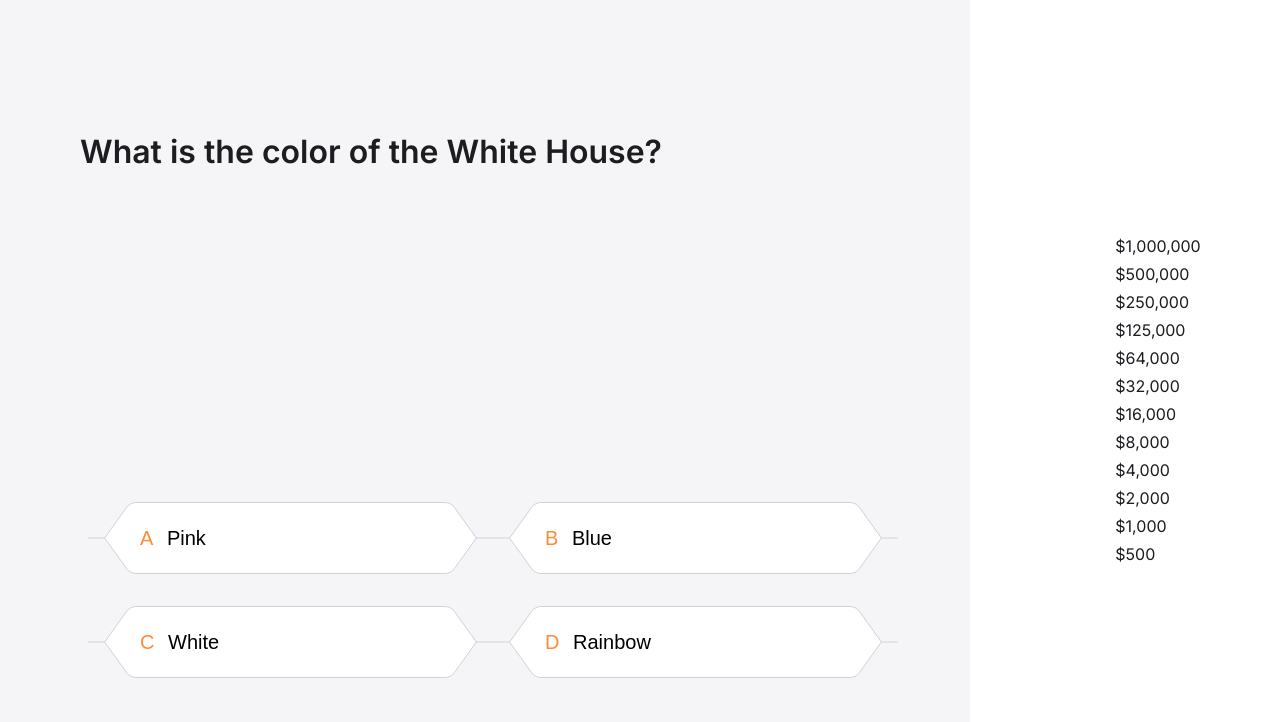
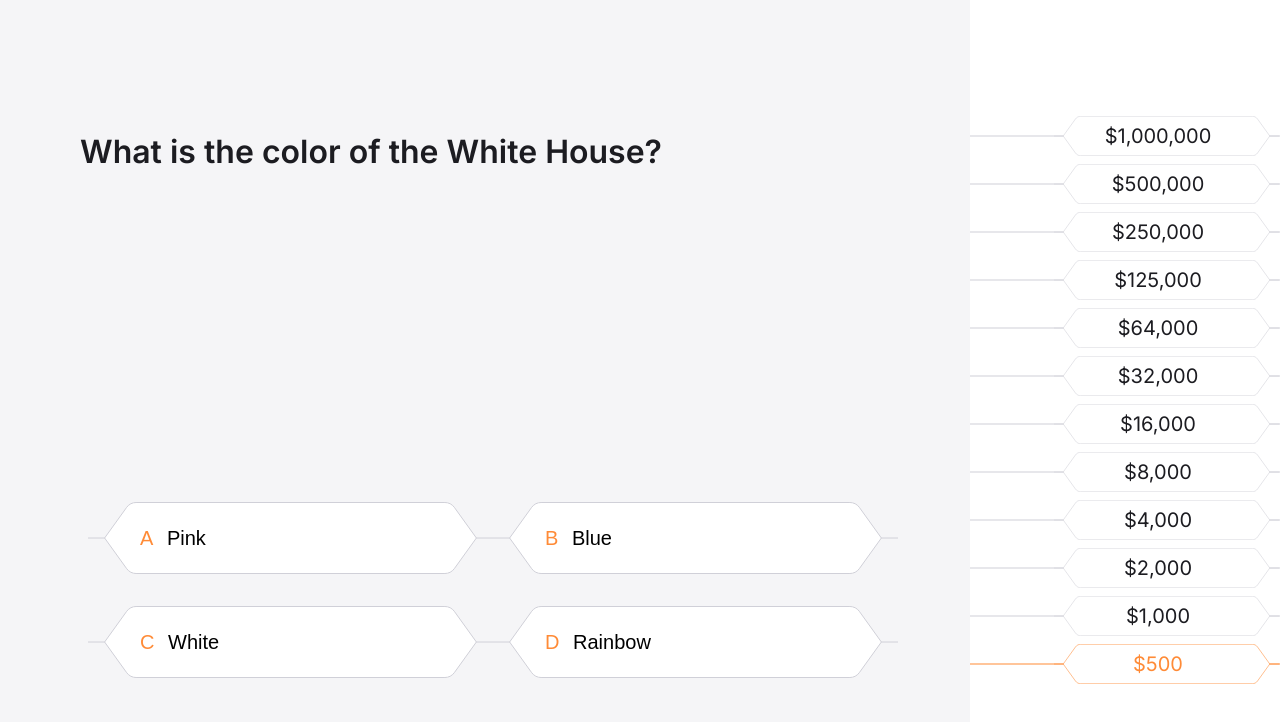
Before and after one commit to Shupmilk/Who-Wants-to-Be-a-Millionaire, a React (Create React App) app: page /game in a window 1280 px wide. Shown: the top 722 px of the page. Built offline with nearby package versions, Linux system fonts and the light colour scheme.

Commit message:
Create Rewards component.

```diff
--- a/src/components/Game.css
+++ b/src/components/Game.css
@@ -6,17 +6,3 @@
 .game__col_left {
     background-color: var(--black-5);
 }
-
-.game-rewards {
-    display: flex;
-    align-items: center;
-    justify-content: center;
-    height: 100vh;
-}
-
-.game-rewards-list {
-    list-style: none;
-    display: grid;
-    grid-template-columns: 1fr;
-    grid-gap: 8px;
-}
--- a/src/components/Game.tsx
+++ b/src/components/Game.tsx
@@ -8,8 +8,9 @@ import {
 	nextQuestion,
 	gameOver,
 } from '../redux/actions/gameActions';
+import Questions from './Questions';
+import Rewards from './Rewards';
 import './Game.css';
-import Questions from './Questions';
 
 const Game = () => {
 	const navigate = useNavigate();
@@ -20,12 +21,7 @@ const Game = () => {
 	const [isCorrectAnswer, setIsCorrectAnswer] = useState(true);
 	const [isSelected, setIsSelected] = useState(false);
 
-	useEffect(() => {
-		if (currentQuestionIndex >= questions.length) {
-			dispatch(gameOver());
-			navigate('/game-over');
-		}
-	}, [currentQuestionIndex, dispatch, navigate, questions]);
+	const currentQuestion = questions[currentQuestionIndex];
 
 	const handleNextQuestion = useCallback(
 		(option: string) => {
@@ -60,9 +56,12 @@ const Game = () => {
 		[currentQuestionIndex, dispatch, navigate, questions]
 	);
 
-	const currentQuestion = questions[currentQuestionIndex];
-
-	const rewards = [...questions].reverse();
+	useEffect(() => {
+		if (currentQuestionIndex >= questions.length) {
+			dispatch(gameOver());
+			navigate('/game-over');
+		}
+	}, [currentQuestionIndex, dispatch, navigate, questions]);
 
 	return (
 		<main className="game">
@@ -78,18 +77,7 @@ const Game = () => {
 				)}
 			</section>
 			<section className="game__col game__col_right">
-				<div className="game-rewards">
-					<ul className="game-rewards-list">
-						{rewards.map(({ reward }) => (
-							<li
-								key={reward}
-								className="game-rewards-list__item"
-							>
-								${reward}
-							</li>
-						))}
-					</ul>
-				</div>
+				<Rewards rewards={[...questions].reverse()} />
 			</section>
 		</main>
 	);
--- a/src/components/Questions.css
+++ b/src/components/Questions.css
@@ -11,7 +11,6 @@
     font-weight: 600;
     line-height: 116%;
 }
-
 
 .game-questions-container {
     display: grid;
--- a/src/components/Questions.tsx
+++ b/src/components/Questions.tsx
@@ -23,7 +23,7 @@ const Questions = ({currentQuestion, isSelected, selectedOption, isCorrectAnswer
 				{currentQuestion.options.map((option: string, index: number) => (
 					<button
 						key={option}
-						className={cx(`game-questions__item`, {
+						className={cx('game-questions__item', {
 							[`game-questions__item_color_selected`]: isSelected && selectedOption === option,
 							[`game-questions__item_color_correct`]: isCorrectAnswer && !isSelected && selectedOption === option,
 							[`game-questions__item_color_wrong`]: !isCorrectAnswer && !isSelected && selectedOption === option,
--- /dev/null
+++ b/src/components/Rewards.css
@@ -0,0 +1,71 @@
+.game-rewards {
+    display: flex;
+    align-items: center;
+    justify-content: center;
+    height: 100vh;
+    overflow: hidden;
+}
+
+.game-rewards-list {
+    list-style: none;
+    display: grid;
+    grid-template-columns: 1fr;
+    grid-gap: 8px;
+    color: var(--black-100);
+}
+
+.game-rewards-list__item {
+    position: relative;
+    display: flex;
+    align-items: center;
+    justify-content: center;
+    width: 405px;
+    height: 40px;
+    background: transparent;
+    font-size: 20px;
+    z-index: 2;
+}
+
+.game-rewards-list__item:before {
+    content: '';
+    position: absolute;
+    left: 0;
+    top: 50%;
+    transform: translateY(-50%);
+    height: 1px;
+    width: 100%;
+    background: var(--black-40);
+    z-index: -1;
+}
+
+.game-rewards-list__item .game-rewards-list__item:before {
+    stroke: var(--orange-100);
+    background-color: var(--orange-100);
+}
+
+.game-rewards-list__item_current,
+.game-rewards-list__item_current .game-rewards-list__bg  {
+    color: var(--orange-100);
+    stroke: var(--orange-100);
+}
+
+.game-rewards-list__item_current.game-rewards-list__item_current:before {
+    background-color: var(--orange-100);
+}
+
+.game-rewards-list__item_passed {
+    color: var(--black-40);
+}
+
+.game-rewards-list__bg {
+    position: absolute;
+    left: 0;
+    top: 0;
+    right: 0;
+    bottom: 0;
+
+    fill: var(--white-100);
+    stroke: var(--black-40);
+    z-index: -1;
+    transition: all .1s ease;
+}
--- /dev/null
+++ b/src/components/Rewards.tsx
@@ -0,0 +1,47 @@
+import React from 'react';
+import './Rewards.css';
+import {GameConfigTypes} from '../redux/types/types';
+import {useSelector} from 'react-redux';
+import {RootState} from '../redux/store';
+import cx from 'classnames';
+
+type RewardsTypes = {
+	rewards: GameConfigTypes[],
+};
+
+const Rewards = ({rewards}: RewardsTypes) => {
+	const currentQuestionIndex = useSelector((state: RootState['game']) => state.currentQuestionIndex);
+
+	return (
+		<div className="game-rewards">
+			<ul className="game-rewards-list">
+				{rewards.map(({ reward }, index) => {
+					return (
+						<li
+							key={reward}
+							className={cx('game-rewards-list__item', {
+								[`game-rewards-list__item_current`]: index === rewards.length - 1 - currentQuestionIndex,
+								[`game-rewards-list__item_passed`]: index > rewards.length - 1 - currentQuestionIndex,
+							})}
+						>
+							<svg
+								width="421"
+								height="40"
+								viewBox="0 0 405 72"
+								xmlns="http://www.w3.org/2000/svg"
+								className="game-rewards-list__bg"
+							>
+								<path d="M388 36L405 36" />
+								<path d="M0 36L17 36" />
+								<path d="M48.052 0.5H356.948C360.648 0.5 364.122 2.28016 366.283 5.28344L388.384 36L366.283 66.7166C364.122 69.7198 360.648 71.5 356.948 71.5H48.052C44.3521 71.5 40.8781 69.7198 38.7172 66.7166L16.616 36L38.7172 5.28344C40.8781 2.28016 44.3521 0.5 48.052 0.5Z"/>
+							</svg>
+							${reward}
+						</li>
+					)
+				})}
+			</ul>
+		</div>
+	);
+};
+
+export default Rewards;
```
